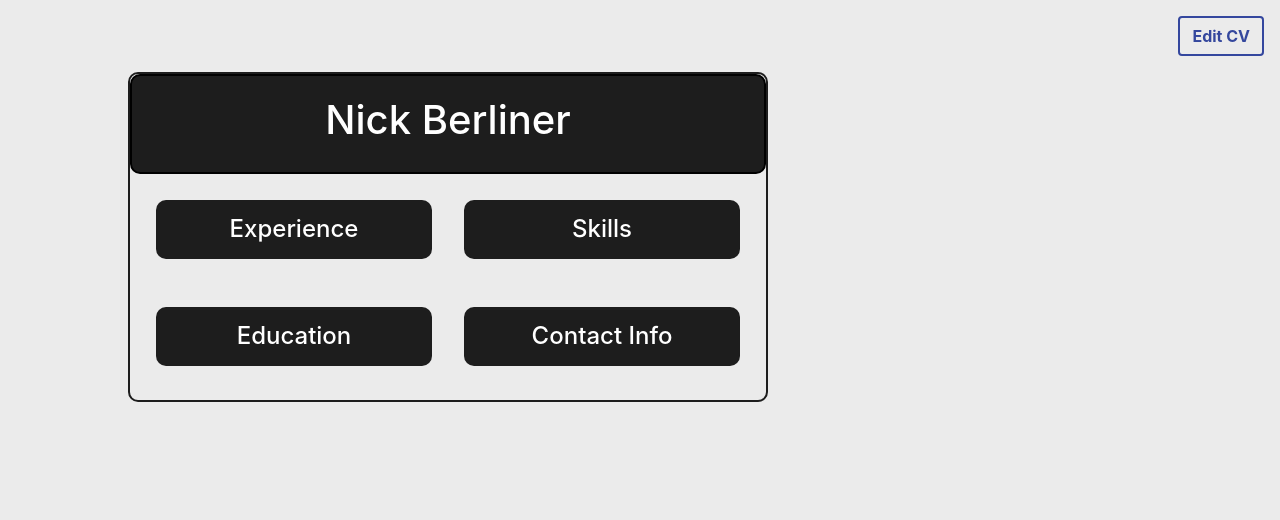
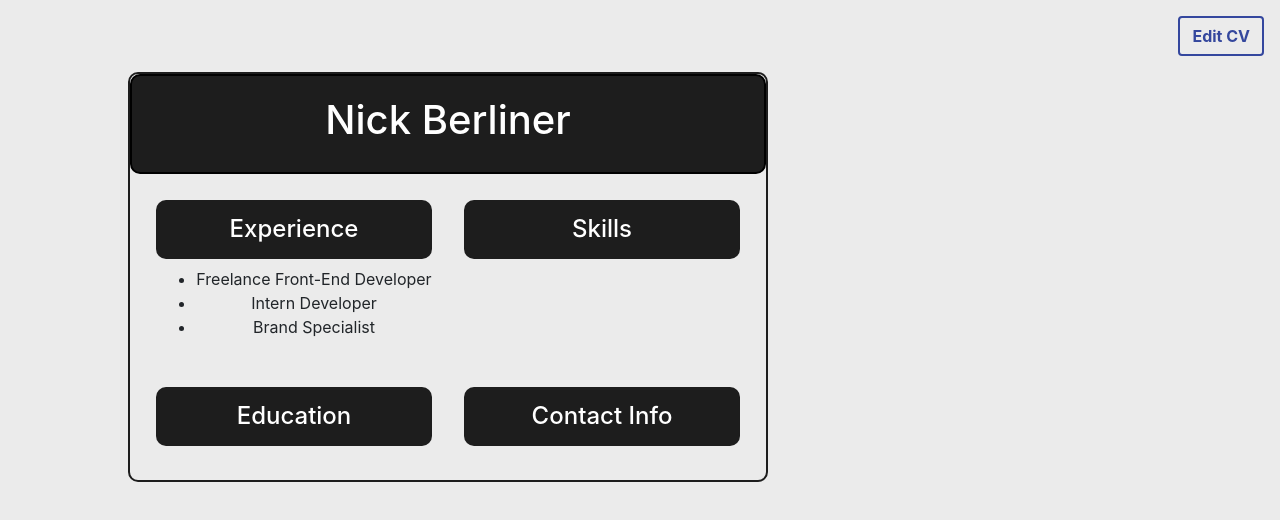
Before and after one commit to nickberliner1/betterly, a React (Create React App) app: page / in a window 1280 px wide. Shown: the top 520 px of the page. Built offline with nearby package versions, Linux system fonts and the light colour scheme.

Commit message:
Mapped experience <li> elements

```diff
--- a/src/App.js
+++ b/src/App.js
@@ -7,13 +7,31 @@ export default class App extends React.Component {
 	constructor(props) {
 		super(props);
 		this.state = {
-			name: 'Nick Berliner'
+			name: 'Nick Berliner',
+			experience: [
+							`Freelance Front-End Developer`,
+							`Intern Developer`,
+							`Brand Specialist`
+						]
 		}
 	}
 
     handleNameInput = (e) => {
         this.setState({
             name: e.target.value
+        })
+	}
+
+	handleExperienceInput = (index, e) => {
+		// Make a copy of experience
+		let experience = this.state.experience.slice();
+
+		// Update with modified input
+		experience[index] = e.target.value;
+
+		// Update state
+        this.setState({
+            experience: experience
         })
     }
 
@@ -22,9 +40,11 @@ export default class App extends React.Component {
 			<div className="App">
 				<MyNavbar
 					handleNameInput={this.handleNameInput}
+					handleExperienceInput={this.handleExperienceInput}
 				/>
 				<Cv
 					name={this.state.name}
+					experience={this.state.experience}
 				/>
 			</div>
 		)
--- a/src/components/Cv.js
+++ b/src/components/Cv.js
@@ -1,4 +1,5 @@
 import React from 'react';
+import ListItem from './ListItem';
 
 export default class Cv extends React.Component {
     constructor(props) {
@@ -17,7 +18,15 @@ export default class Cv extends React.Component {
                 <div className="cv-body">
                     <section className="experience">
                         <h4>Experience</h4>
-                        <p></p>
+                        <ul>
+                        {
+                        this.props.experience.map((experience, index) => {
+                            return (
+                                <ListItem key={index} value={experience} />
+                            );
+                        })
+                        }
+                        </ul>
                     </section>
                     <section className="skills">
                         <h4>Skills</h4>
--- a/src/components/EditCvForm.js
+++ b/src/components/EditCvForm.js
@@ -68,6 +68,11 @@ export default class EditCvForm extends React.Component {
 								onChange={this.props.handleNameInput}
 								placeholder="Name"
 							></Form.Control>
+							<Form.Control
+								autoFocus
+								onChange={this.props.handleExperienceInput}
+								placeholder="Experience"
+							></Form.Control>
 						</Form.Group>
 						<Button
 							block size="lg"
--- /dev/null
+++ b/src/components/ListItem.js
@@ -0,0 +1,5 @@
+function ListItem(props) {
+    return <li>{props.value}</li>
+}
+
+export default ListItem;
--- a/src/components/styles/cv.css
+++ b/src/components/styles/cv.css
@@ -35,3 +35,7 @@
     flex: 1 1 40%;
     margin: 1em;
 }
+
+.cv-body section p {
+    word-wrap: break-word;
+}
```
Also changed, not shown: src/App.css (line endings or trailing spaces).
